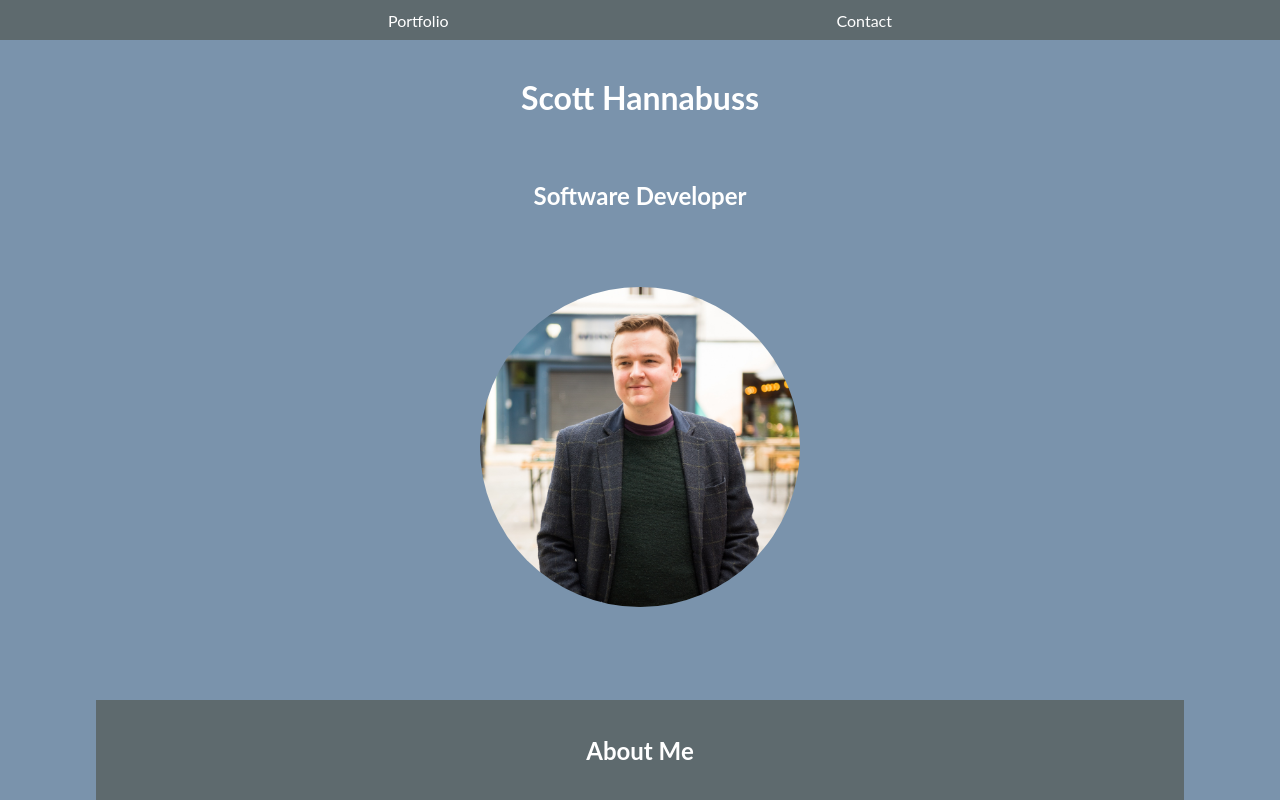
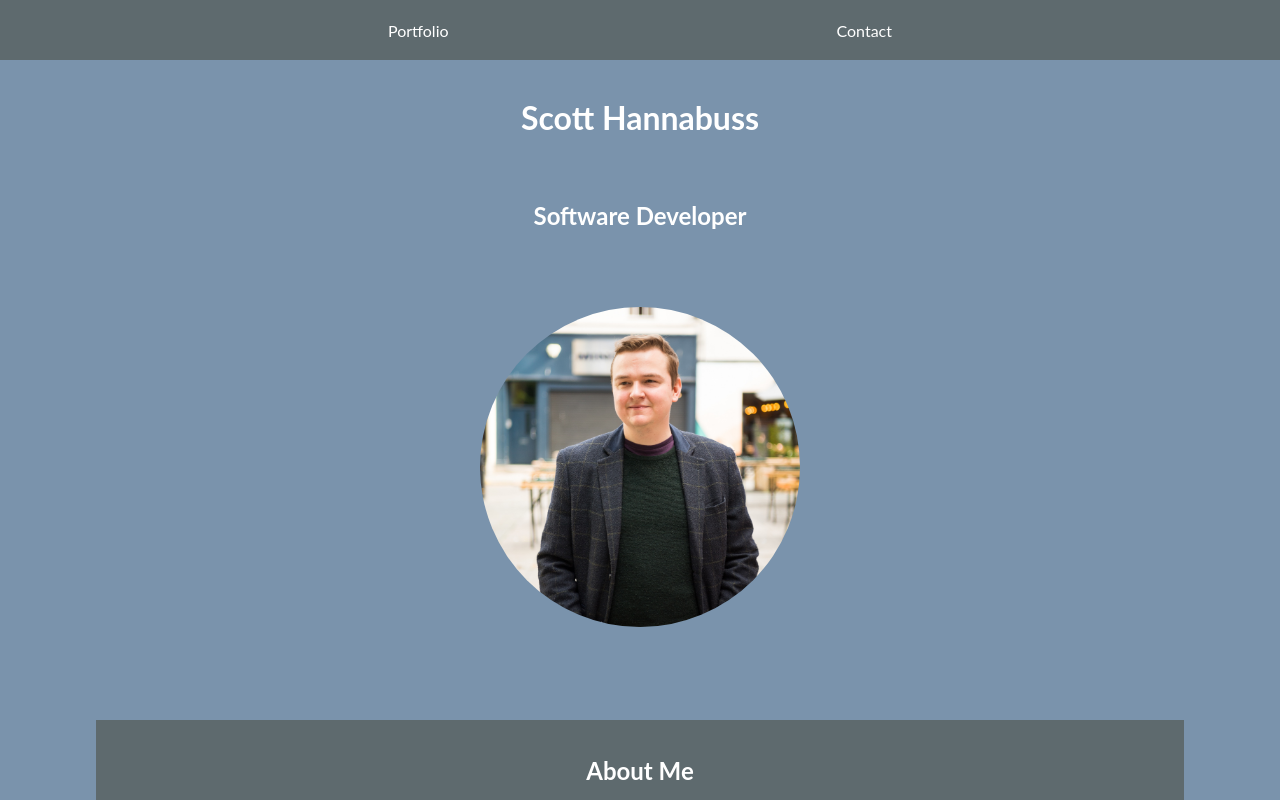
Before and after one commit to scott-hannabuss/scott-hannabuss-portfolio, a React (Create React App) app: page / in a window 1280 px wide. Shown: the top 800 px of the page. Built offline with nearby package versions, Linux system fonts and the light colour scheme.

Commit message:
fixed deployed navbar height

```diff
--- a/src/components/Navbar.js
+++ b/src/components/Navbar.js
@@ -12,7 +12,7 @@ const NavContainer = styled.span`
   background-color: #5e6a6e;
   font-family: "Lato", sans-serif;
   color: white;
-  min-height: 40px;
+  min-height: 60px !important;
   align-items: center;
 `;
 
```
